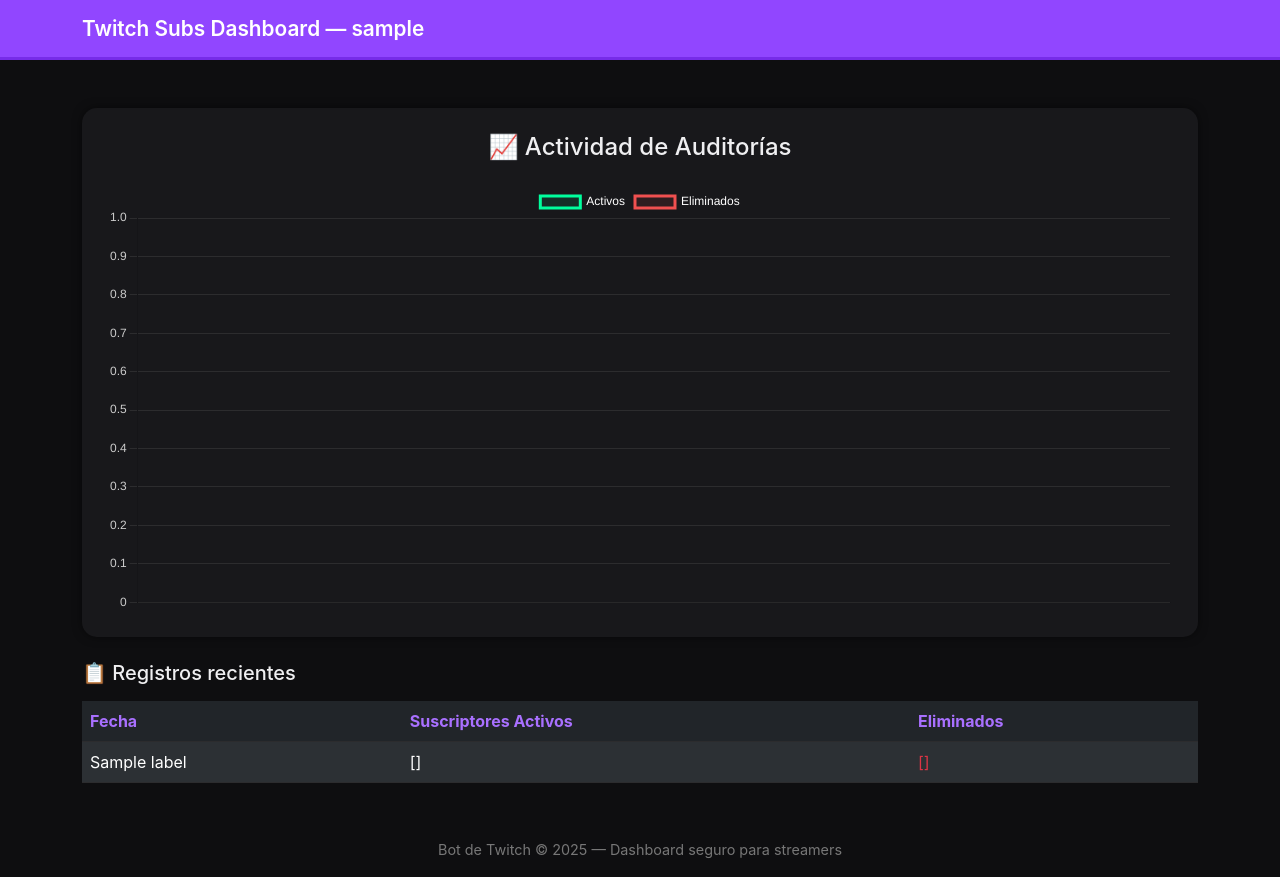
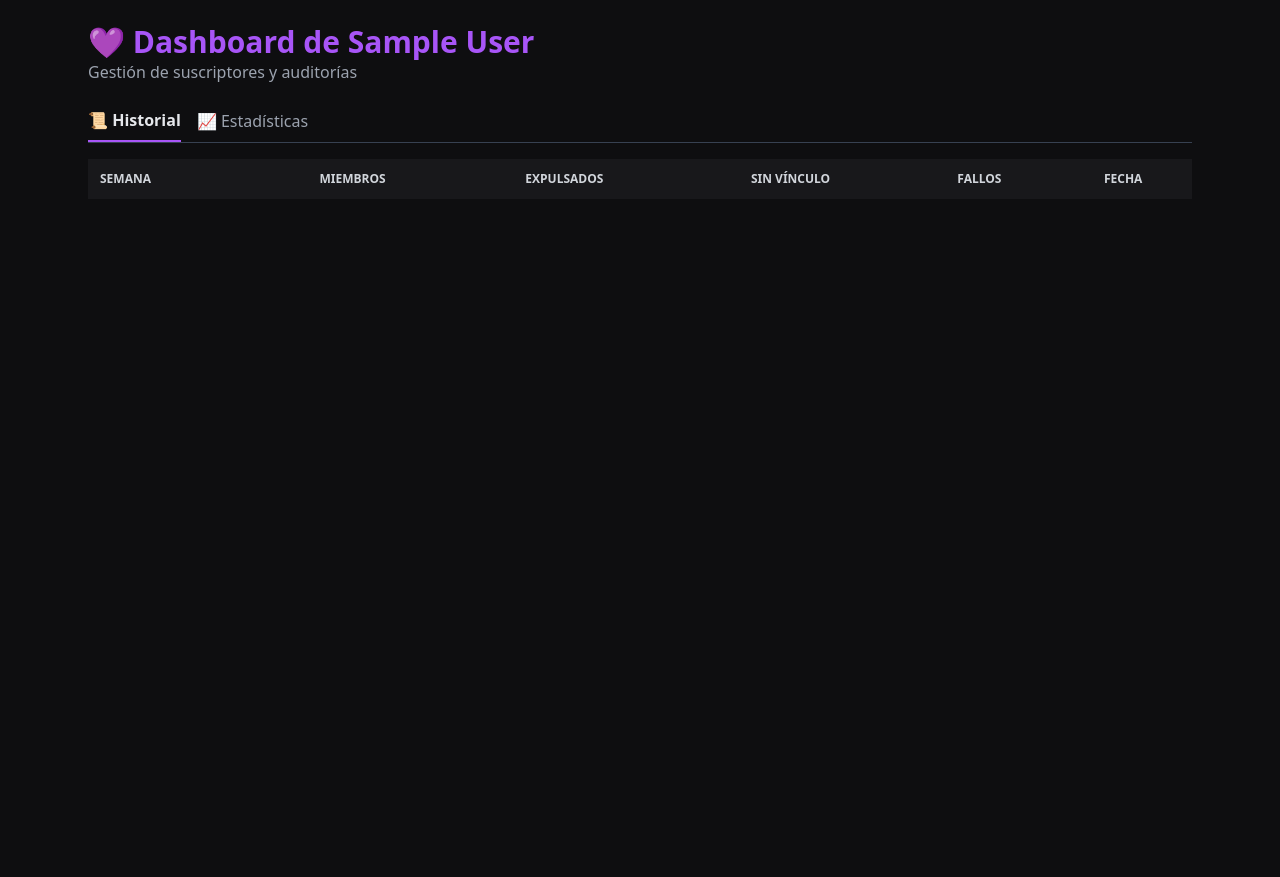
Before and after one commit to MADREFOKA/TwTelegramSubsBot, a Python web app: template app/templates/dashboard.html in a window 1280 px wide. After the commit the page ends 183 px from the top, so only its background shows below. Run offline with Jinja, Linux system fonts and the light colour scheme; the template is opened without the code that fills it: most values are stand-ins (such as "Sample title", 1, 10 or a date in 2020); lists and menus that the app fills with data are empty; some libraries are stand-ins or nearby versions.

Commit message:
Update dashboard.html

```diff
--- a/app/templates/dashboard.html
+++ b/app/templates/dashboard.html
@@ -1,126 +1,108 @@
 <!DOCTYPE html>
 <html lang="es">
 <head>
-  <meta charset="UTF-8">
-  <title>Dashboard - {{ slug }}</title>
-  <meta name="viewport" content="width=device-width, initial-scale=1">
-  <link href="https://cdn.jsdelivr.net/npm/bootstrap@5.3.0/dist/css/bootstrap.min.css" rel="stylesheet">
+  <meta charset="UTF-8" />
+  <meta name="viewport" content="width=device-width, initial-scale=1.0" />
+  <title>Dashboard – {{slug}}</title>
+  <script src="https://cdn.tailwindcss.com"></script>
   <script src="https://cdn.jsdelivr.net/npm/chart.js"></script>
-  <style>
-    body {
-      background-color: #0e0e10;
-      color: #efeff1;
-      font-family: 'Inter', sans-serif;
-    }
-    .navbar {
-      background-color: #9146FF;
-      border-bottom: 3px solid #772ce8;
-    }
-    .navbar-brand {
-      color: white !important;
-      font-weight: 600;
-      font-size: 1.3rem;
-    }
-    .chart-container {
-      background: #18181b;
-      border-radius: 15px;
-      padding: 25px;
-      box-shadow: 0 0 10px rgba(0,0,0,0.5);
-    }
-    .table {
-      color: #efeff1;
-      border-color: #2c2c2e;
-    }
-    .table th {
-      color: #a970ff;
-    }
-    .footer {
-      text-align: center;
-      color: #777;
-      margin-top: 40px;
-      font-size: 0.9rem;
-    }
-  </style>
 </head>
-<body>
-  <nav class="navbar navbar-dark mb-5">
-    <div class="container">
-      <span class="navbar-brand">Twitch Subs Dashboard — {{ slug }}</span>
-    </div>
-  </nav>
+<body class="bg-[#0e0e10] text-gray-200 font-sans">
+  <div id="app" class="p-6 max-w-6xl mx-auto">
+    <header class="mb-6">
+      <h1 class="text-3xl font-bold text-purple-500">
+        💜 Dashboard de {{display_name}}
+      </h1>
+      <p class="text-gray-400">Gestión de suscriptores y auditorías</p>
+    </header>
 
-  <div class="container">
-    <div class="chart-container mb-4">
-      <h4 class="mb-4 text-center">📈 Actividad de Auditorías</h4>
-      <canvas id="auditChart" height="120"></canvas>
+    <!-- Tabs -->
+    <div class="flex gap-4 mb-4 border-b border-gray-700">
+      <button id="tab-historial" class="tab-btn border-b-2 border-purple-500 pb-2 font-semibold">📜 Historial</button>
+      <button id="tab-estadisticas" class="tab-btn pb-2 text-gray-400 hover:text-purple-400">📈 Estadísticas</button>
     </div>
 
-    <div class="table-responsive">
-      <h5 class="mb-3">📋 Registros recientes</h5>
-      <table class="table table-dark table-striped align-middle">
-        <thead>
+    <!-- Historial -->
+    <div id="historial" class="tab-content">
+      <table class="w-full border-collapse text-sm">
+        <thead class="bg-[#18181b] text-gray-300 uppercase text-xs">
           <tr>
-            <th>Fecha</th>
-            <th>Suscriptores Activos</th>
-            <th>Eliminados</th>
+            <th class="p-3 text-left">Semana</th>
+            <th class="p-3 text-center">Miembros</th>
+            <th class="p-3 text-center">Expulsados</th>
+            <th class="p-3 text-center">Sin vínculo</th>
+            <th class="p-3 text-center">Fallos</th>
+            <th class="p-3 text-center">Fecha</th>
           </tr>
         </thead>
-        <tbody>
-          {% for i in range(labels|length) %}
-            <tr>
-              <td>{{ labels[i] }}</td>
-              <td>{{ kept[i] }}</td>
-              <td class="text-danger">{{ removed[i] }}</td>
-            </tr>
-          {% endfor %}
-        </tbody>
+        <tbody id="table-body"></tbody>
       </table>
+    </div>
+
+    <!-- Estadísticas -->
+    <div id="estadisticas" class="tab-content hidden">
+      <div class="bg-[#18181b] rounded-xl p-6 mt-4 shadow-lg">
+        <canvas id="chart" height="120"></canvas>
+      </div>
     </div>
   </div>
 
-  <div class="footer">
-    <p>Bot de Twitch © 2025 — Dashboard seguro para streamers</p>
-  </div>
+  <script>
+    const ctxData = {{data}};
+    const logs = ctxData.logs;
 
-  <script>
-    const labels = {{ labels|tojson }};
-    const removed = {{ removed|tojson }};
-    const kept = {{ kept|tojson }};
+    // Tabla dinámica
+    const tbody = document.getElementById("table-body");
+    logs.forEach(log => {
+      const tr = document.createElement("tr");
+      tr.className = "border-b border-gray-800 hover:bg-[#1f1f23]";
+      tr.innerHTML = `
+        <td class="p-3">${log.etiqueta_semana || "—"}</td>
+        <td class="p-3 text-center">${log.total_miembros ?? 0}</td>
+        <td class="p-3 text-center text-purple-400">${log.expulsados ?? 0}</td>
+        <td class="p-3 text-center text-yellow-400">${log.sin_vinculo ?? 0}</td>
+        <td class="p-3 text-center text-red-400">${log.fallos ?? 0}</td>
+        <td class="p-3 text-center">${new Date(log.fecha_auditoria).toLocaleString()}</td>`;
+      tbody.appendChild(tr);
+    });
 
-    const ctx = document.getElementById('auditChart');
-    new Chart(ctx, {
+    // Tabs
+    const tabs = {
+      historial: document.getElementById("historial"),
+      estadisticas: document.getElementById("estadisticas"),
+    };
+    const btns = {
+      historial: document.getElementById("tab-historial"),
+      estadisticas: document.getElementById("tab-estadisticas"),
+    };
+    Object.keys(btns).forEach(key => {
+      btns[key].addEventListener("click", () => {
+        Object.values(tabs).forEach(el => el.classList.add("hidden"));
+        Object.values(btns).forEach(el => el.classList.remove("border-purple-500", "text-white"));
+        tabs[key].classList.remove("hidden");
+        btns[key].classList.add("border-b-2", "border-purple-500", "text-white");
+      });
+    });
+
+    // Chart
+    new Chart(document.getElementById("chart"), {
       type: 'line',
       data: {
-        labels: labels.reverse(),
+        labels: ctxData.chart_labels,
         datasets: [
-          {
-            label: 'Activos',
-            data: kept.reverse(),
-            borderColor: '#00FF9D',
-            backgroundColor: 'rgba(0,255,157,0.1)',
-            tension: 0.3,
-            fill: true
-          },
-          {
-            label: 'Eliminados',
-            data: removed.reverse(),
-            borderColor: '#f05050',
-            backgroundColor: 'rgba(240,80,80,0.1)',
-            tension: 0.3,
-            fill: true
-          }
-        ]
+          { label: "Miembros", data: ctxData.chart_members, borderColor: "#3b82f6", fill: false },
+          { label: "Expulsados", data: ctxData.chart_expelled, borderColor: "#a855f7", fill: false },
+          { label: "Sin vínculo", data: ctxData.chart_nolink, borderColor: "#facc15", fill: false },
+          { label: "Fallos", data: ctxData.chart_fails, borderColor: "#ef4444", fill: false },
+        ],
       },
       options: {
         responsive: true,
-        plugins: {
-          legend: { labels: { color: 'white' } },
-          title: { display: false }
+        plugins: { legend: { labels: { color: "#ddd" } } },
+        scales: {
+          x: { ticks: { color: "#bbb" }, grid: { color: "#222" } },
+          y: { ticks: { color: "#bbb" }, grid: { color: "#222" } },
         },
-        scales: {
-          x: { ticks: { color: '#ccc' }, grid: { color: '#2c2c2e' } },
-          y: { ticks: { color: '#ccc' }, grid: { color: '#2c2c2e' } }
-        }
       }
     });
   </script>
```
